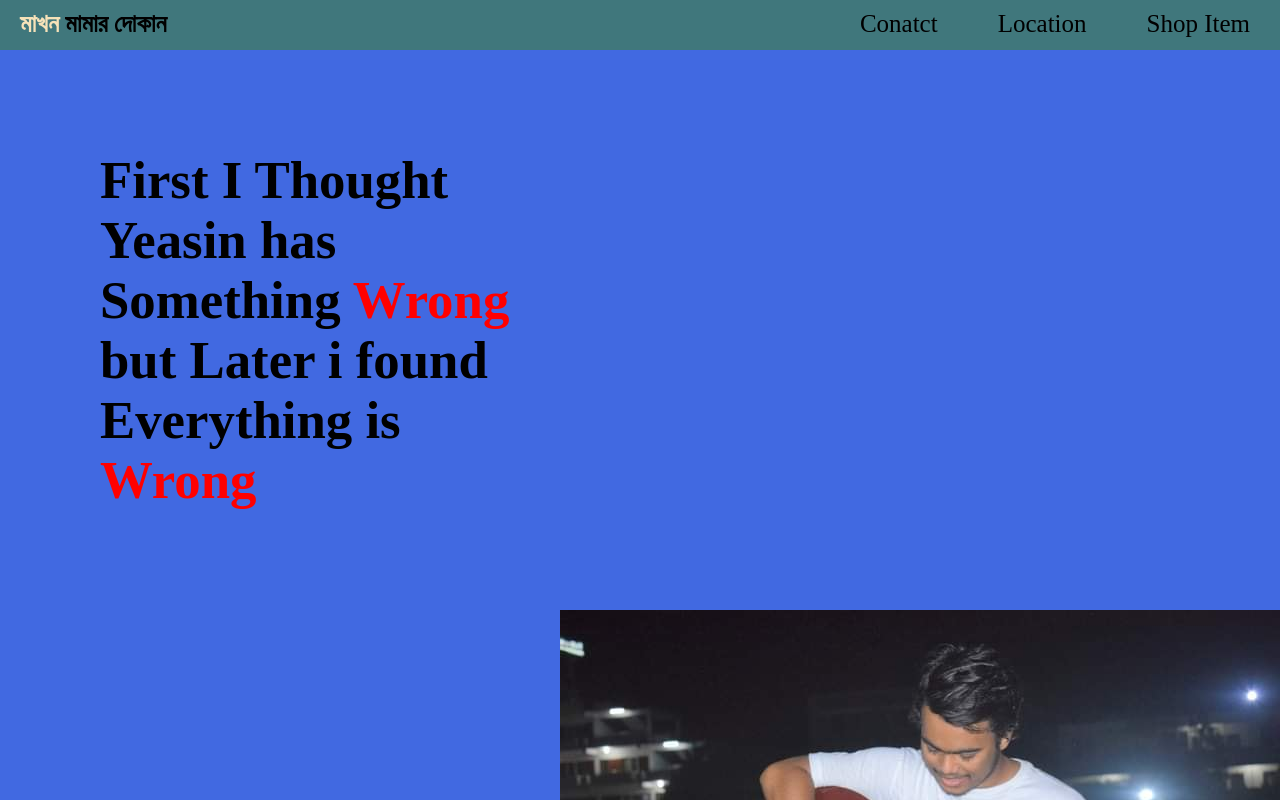
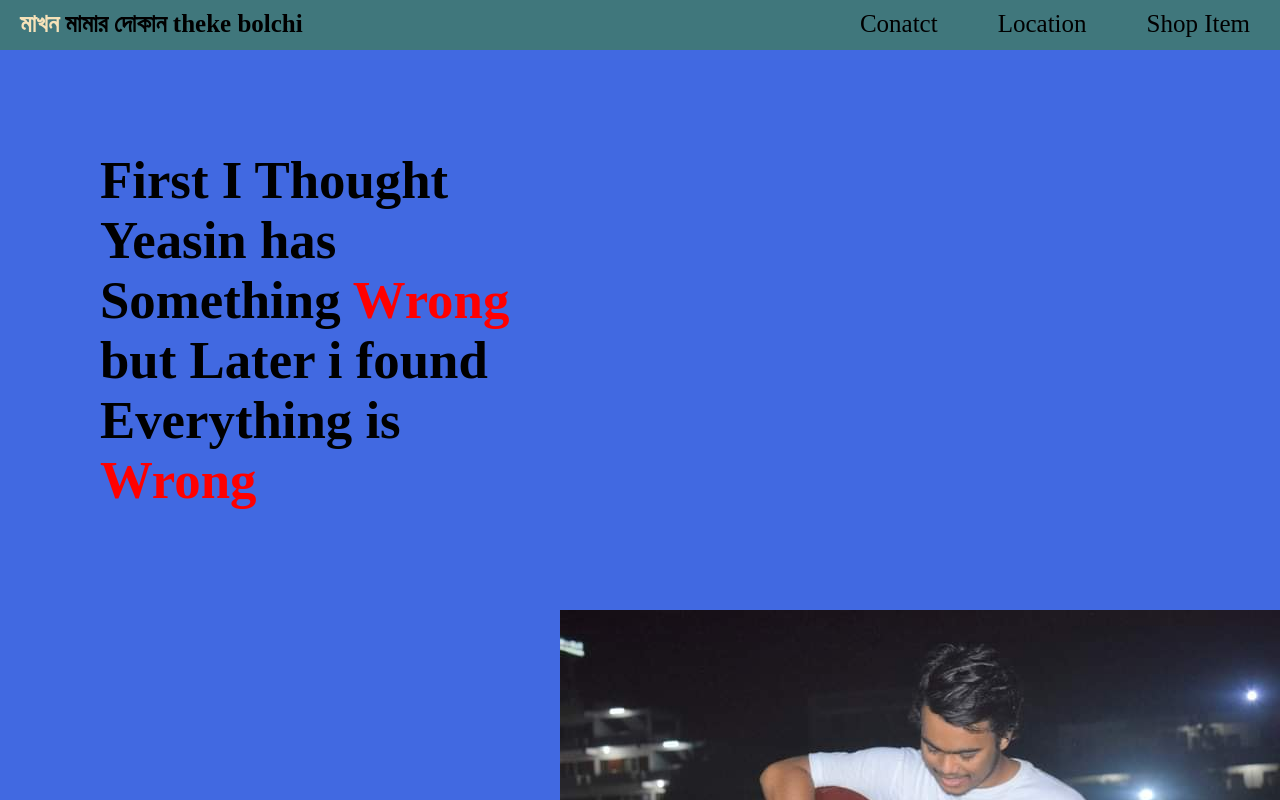
Before and after one commit to Mr-Seum/HTML-CSS-practice-site, a plain HTML site: page pretty-css.html in a window 1280 px wide. Shown: the top 800 px of the page. Drawn offline with Linux system fonts and the light colour scheme.

Commit message:
added h1 teg

```diff
--- a/pretty-css.html
+++ b/pretty-css.html
@@ -12,7 +12,7 @@
     <div class="navbar">
         <div class="left-section">
 
-            <h1><span>মাখন </span> মামার দোকান</h1>
+            <h1><span>মাখন </span> মামার দোকান theke bolchi</h1>
         </div>
         <div class="right-section">
             <ul>
```
